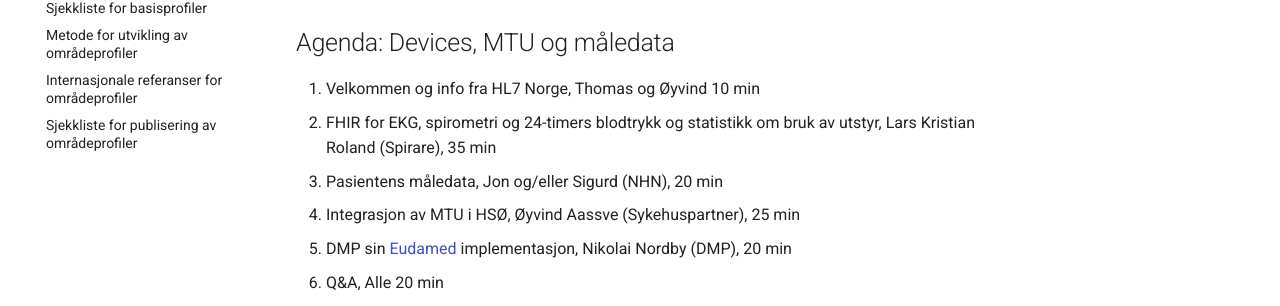
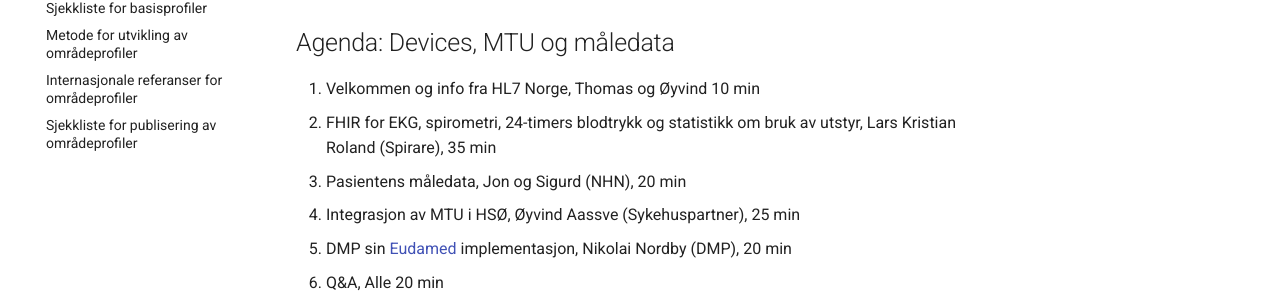
Before and after one commit to HL7Norway/best-practice, an MkDocs documentation site: the page built from docs/FHIR-faglig-forum/_agenda/2025-02-05-agenda.md, in a window 1280 px wide. Shown: the part 372-678 px from the top of the page. Built offline with MkDocs 1.6.1 and Material for MkDocs 9.7.7, drawn with Linux system fonts in a browser that asks for light colours; comment, search, counter and statistics services are not loaded.

Commit message:
Skrivefeil agenda

```diff
--- a/docs/FHIR-faglig-forum/_agenda/2025-02-05-agenda.md
+++ b/docs/FHIR-faglig-forum/_agenda/2025-02-05-agenda.md
@@ -16,8 +16,8 @@ FHIR fagforum (FFF) er et åpent forum om bruk og implementering av HL7 FHIR i N
 ## Agenda: Devices, MTU og måledata
 
 1. Velkommen og info fra HL7 Norge, Thomas og Øyvind 10 min
-2. FHIR for EKG, spirometri og 24-timers blodtrykk og statistikk om bruk av utstyr, Lars Kristian Roland (Spirare), 35 min
-3. Pasientens måledata, Jon og/eller Sigurd (NHN), 20 min
+2. FHIR for EKG, spirometri, 24-timers blodtrykk og statistikk om bruk av utstyr, Lars Kristian Roland (Spirare), 35 min
+3. Pasientens måledata, Jon og Sigurd (NHN), 20 min
 4. Integrasjon av MTU i HSØ, Øyvind Aassve (Sykehuspartner), 25 min
 5. DMP sin [Eudamed](https://webgate.ec.europa.eu/eudamed/landing-page#/) implementasjon, Nikolai Nordby (DMP), 20 min
 6. Q&A, Alle 20 min
```
